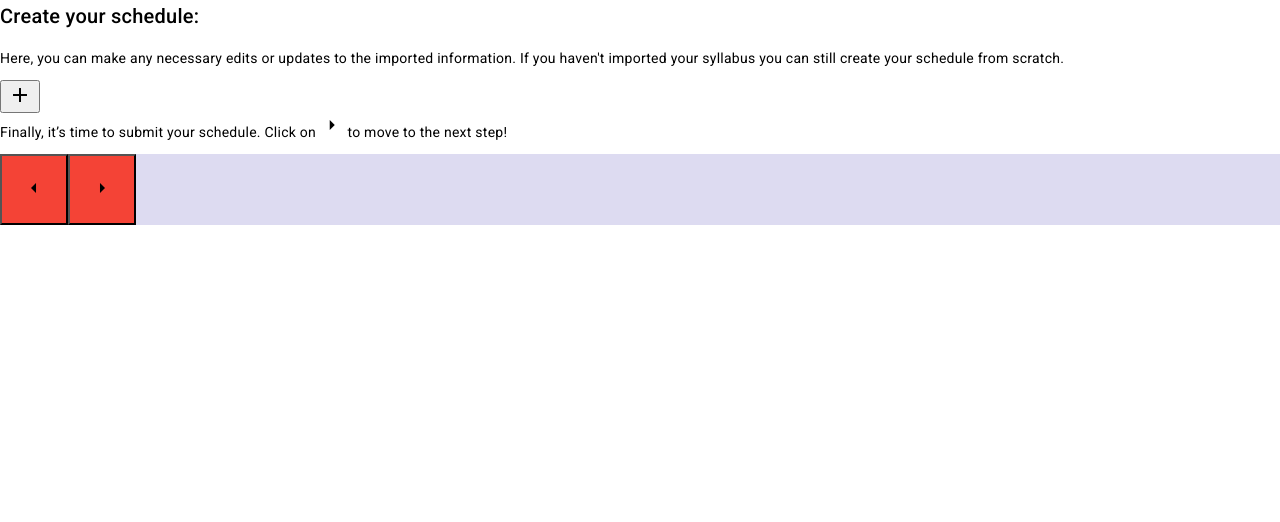
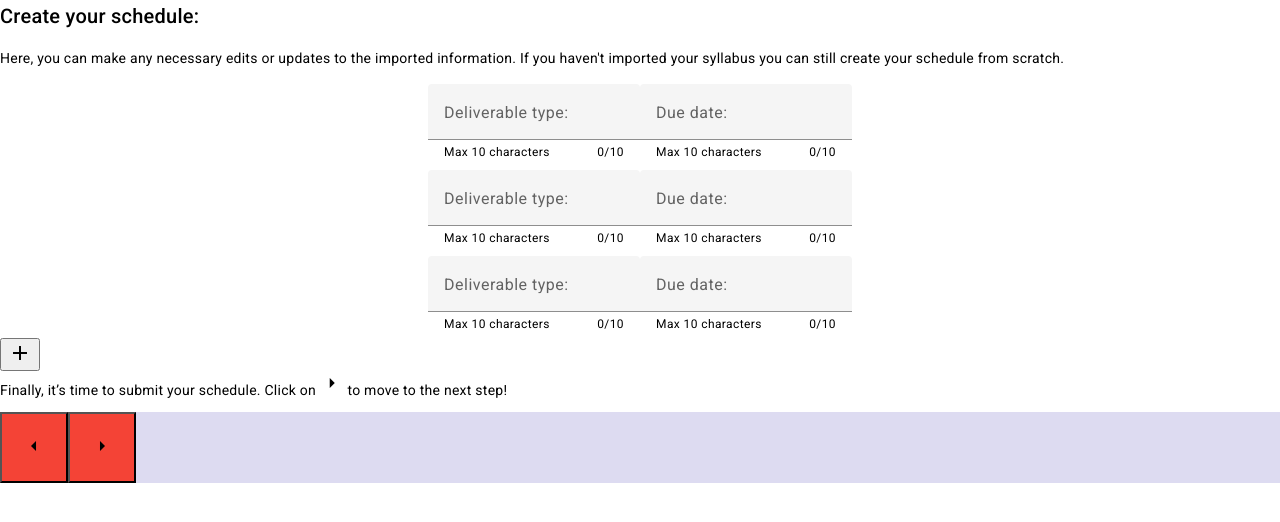
Before and after one commit to SEG4910-Group32/Academic-Calendar-Assistant, an Angular app in the folder assistant-calendar/: page / in a window 1280 px wide. Both pictures are taken after a click on the button "arrow_right". Shown: the top 522 px of the page. Built offline with nearby package versions, Linux system fonts and the light colour scheme.

Commit message:
added the input fields for the create your schedule page

```diff
--- a/assistant-calendar/src/app/create-schedule-page/create-schedule/create-schedule.component.css
+++ b/assistant-calendar/src/app/create-schedule-page/create-schedule/create-schedule.component.css
@@ -0,0 +1,3 @@
+.example-container mat-form-field + mat-form-field {
+    margin-left: 8px;
+  }
--- a/assistant-calendar/src/app/create-schedule-page/create-schedule/create-schedule.component.html
+++ b/assistant-calendar/src/app/create-schedule-page/create-schedule/create-schedule.component.html
@@ -1,7 +1,54 @@
 <h2>Create your schedule:</h2>
 <p>Here, you can make any necessary edits or updates to the imported information. If you haven't imported your syllabus you can still
   create your schedule from scratch.</p>
-<!-- <app-display-schedules> -->
+
+  <mat-grid-list cols="1" rowHeight="15:1">
+    <mat-grid-tile>
+      <mat-form-field hintLabel="Max 10 characters" appearance="fill">
+        <mat-label>Deliverable type: </mat-label>
+        <input matInput #input maxlength="10" placeholder="Ex. Assignment" [formControl]="deliverable1">
+        <mat-hint align="end">{{input.value.length}}/10</mat-hint>
+      </mat-form-field>
+
+      <mat-form-field hintLabel="Max 10 characters" appearance="fill">
+        <mat-label>Due date: </mat-label>
+        <input matInput #input maxlength="10" placeholder="Ex. 2023-02-06" [formControl]="deliverable1Date">
+        <mat-hint align="end">{{input.value.length}}/10</mat-hint>
+      </mat-form-field>
+    </mat-grid-tile>
+    <mat-grid-tile>
+      <mat-form-field hintLabel="Max 10 characters" appearance="fill">
+        <mat-label>Deliverable type: </mat-label>
+        <input matInput #input maxlength="10" placeholder="Ex. Assignment" [formControl]="deliverable2">
+        <mat-hint align="end">{{input.value.length}}/10</mat-hint>
+      </mat-form-field>
+
+      <mat-form-field hintLabel="Max 10 characters" appearance="fill">
+        <mat-label>Due date: </mat-label>
+        <input matInput #input maxlength="10" placeholder="Ex. 2023-02-06" [formControl]="deliverable2Date">
+        <mat-hint align="end">{{input.value.length}}/10</mat-hint>
+      </mat-form-field>
+    </mat-grid-tile>
+
+    <mat-grid-tile>
+      <mat-form-field hintLabel="Max 10 characters" appearance="fill">
+        <mat-label>Deliverable type: </mat-label>
+        <input matInput #input maxlength="10" placeholder="Ex. Assignment" [formControl]="deliverable3">
+        <mat-hint align="end">{{input.value.length}}/10</mat-hint>
+      </mat-form-field>
+
+      <mat-form-field hintLabel="Max 10 characters" appearance="fill">
+        <mat-label>Due date: </mat-label>
+        <input matInput #input maxlength="10" placeholder="Ex. 2023-02-06" [formControl]="deliverable13Date">
+        <mat-hint align="end">{{input.value.length}}/10</mat-hint>
+      </mat-form-field>
+    </mat-grid-tile>
+  </mat-grid-list>
+  <!-- <app-display-schedules> -->
+
+
+
+
 <button>
   <mat-icon>add</mat-icon>
 </button>
--- a/assistant-calendar/src/app/create-schedule-page/create-schedule/create-schedule.component.ts
+++ b/assistant-calendar/src/app/create-schedule-page/create-schedule/create-schedule.component.ts
@@ -1,4 +1,5 @@
 import { Component } from '@angular/core';
+import { FormControl } from '@angular/forms';
 
 @Component({
   selector: 'app-create-schedule',
@@ -6,5 +7,10 @@ import { Component } from '@angular/core';
   styleUrls: ['./create-schedule.component.css']
 })
 export class CreateScheduleComponent {
-
+  deliverable1 = new FormControl('');
+  deliverable2 = new FormControl('');
+  deliverable3 = new FormControl('');
+  deliverable1Date = new FormControl('');
+  deliverable2Date = new FormControl('');
+  deliverable13Date = new FormControl('');
 }
```
Also changed, not shown: assistant-calendar/src/app/app.module.ts (+15 -2 lines).
